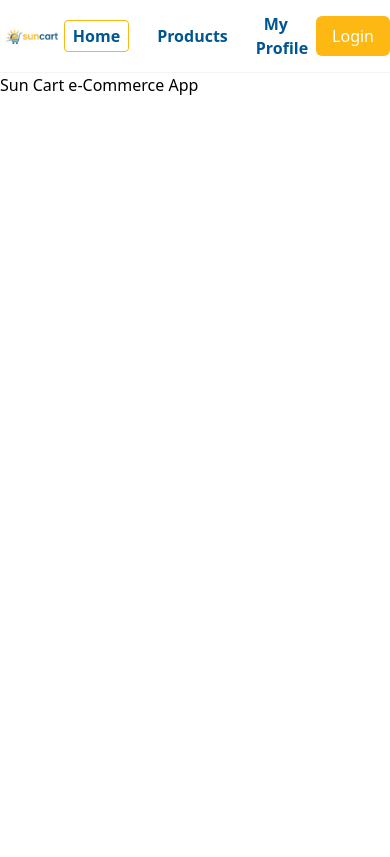
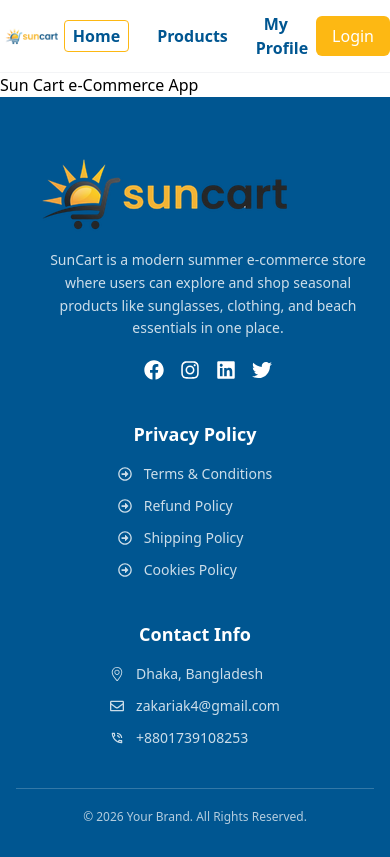
Before and after one commit to HasanMohammodZakaria/assignment-08-sun-cart, a Next.js app: page / in a window 390 px wide. Built offline with nearby package versions, Linux system fonts and the light colour scheme.

Commit message:
create footer with responsive all device

```diff
--- a/src/app/layout.js
+++ b/src/app/layout.js
@@ -1,6 +1,7 @@
 import { Poppins } from "next/font/google";
 import "./globals.css";
 import Navbar from "@/components/shared/Navbar";
+import Footer from "@/components/shared/Footer";
 
 const poppinsSansSerif = Poppins({
   variable: "--font-poppins-sans-serif",
@@ -26,6 +27,7 @@ export default function RootLayout({ children }) {
         <main>
           {children}
         </main>
+        <Footer />
       </body>
     </html>
   );
--- /dev/null
+++ b/src/components/shared/Footer.jsx
@@ -0,0 +1,165 @@
+// import Image from "next/image";
+// import React from "react";
+// import {
+//   FaFacebook,
+//   FaInstagram,
+//   FaLinkedin,
+//   FaRegArrowAltCircleRight,
+//   FaRegEnvelope,
+//   FaTwitter,
+// } from "react-icons/fa";
+// import LogoFt from "@/assets/logo-footer-1.png";
+// import { SlLocationPin } from "react-icons/sl";
+// import { MdOutlinePhoneInTalk } from "react-icons/md";
+
+// const Footer = () => {
+//   return (
+//     <footer className="bg-[#005691] text-white pt-14 pb-8">
+//       <div className=" max-w-7xl mx-auto grid grid-cols-4">
+//         {/* logo & description */}
+//         <div className="">
+//           <Image src={LogoFt} alt="Logo" width={300} height={80} />
+//           <p>
+//             SunCart is a modern summer e-commerce store where users can explore
+//             and shop seasonal products like sunglasses, clothing, and beach
+//             essentials in one place.
+//           </p>
+//           <div>
+//             <FaFacebook />
+//             <FaInstagram />
+//             <FaLinkedin />
+//             <FaTwitter />
+//           </div>
+//         </div>
+
+//         {/* privacy */}
+//         <div>
+//           <h3>Privacy Policy</h3>
+//           <ul>
+//             <li className="flex gap-3 items-center">
+//               <FaRegArrowAltCircleRight /> <span>Terms & Conditions</span>
+//             </li>
+//             <li className="flex gap-3 items-center">
+//               <FaRegArrowAltCircleRight /> <span>Refund Policy</span>
+//             </li>
+//             <li className="flex gap-3 items-center">
+//               <FaRegArrowAltCircleRight /> <span>Shipping Policy</span>
+//             </li>
+
+//             <li className="flex gap-3 items-center">
+//               <FaRegArrowAltCircleRight /> <span>Cookies policy</span>
+//             </li>
+//           </ul>
+//         </div>
+
+//         {/* contact info */}
+//         <div>
+//           <h3>Contact Info</h3>
+//           <ul>
+//             <li className="flex gap-3 items-center">
+//               <SlLocationPin /> <span>Dhaka, Bangladesh</span>
+//             </li>
+//             <li className="flex gap-3 items-center">
+//               <FaRegEnvelope /> <span>zakariak4@gmail.com</span>
+//             </li>
+//             <li className="flex gap-3 items-center">
+//               <MdOutlinePhoneInTalk /> <span>+8801739108253</span>
+//             </li>
+//           </ul>
+//         </div>
+//       </div>
+//       <div className="mt-6 border-t border-white/20 pt-5 text-center text-xs text-white/70">
+//         © {new Date().getFullYear()} Your Brand. All Rights Reserved.
+//       </div>
+//     </footer>
+//   );
+// };
+
+// export default Footer;
+
+import Image from "next/image";
+import React from "react";
+import {
+  FaFacebook,
+  FaInstagram,
+  FaLinkedin,
+  FaRegArrowAltCircleRight,
+  FaRegEnvelope,
+  FaTwitter,
+} from "react-icons/fa";
+import LogoFt from "@/assets/logo-footer-1.png";
+import { SlLocationPin } from "react-icons/sl";
+import { MdOutlinePhoneInTalk } from "react-icons/md";
+
+const Footer = () => {
+  return (
+    <footer className="bg-[#005691] text-white pt-14 pb-8 px-4">
+      <div className="max-w-7xl mx-auto grid grid-cols-1 md:grid-cols-2 lg:grid-cols-3 gap-10">
+        <div className="text-center lg:text-left">
+          <Image src={LogoFt} alt="Logo" width={300} height={60} />
+
+          <p className="mt-4 pl-6.5 text-sm text-white/80 leading-relaxed">
+            SunCart is a modern summer e-commerce store where users can explore
+            and shop seasonal products like sunglasses, clothing, and beach
+            essentials in one place.
+          </p>
+
+          <div className="flex justify-center lg:justify-start gap-4 mt-5 pl-6.5 text-xl">
+            <FaFacebook className="hover:text-yellow-400 cursor-pointer transition" />
+            <FaInstagram className="hover:text-yellow-400 cursor-pointer transition" />
+            <FaLinkedin className="hover:text-yellow-400 cursor-pointer transition" />
+            <FaTwitter className="hover:text-yellow-400 cursor-pointer transition" />
+          </div>
+        </div>
+
+        {/* Column 2 */}
+        <div>
+          <h3 className="text-lg font-semibold mb-4 text-center">
+            Privacy Policy
+          </h3>
+          <ul className="space-y-3 text-sm text-white/80 w-fit mx-auto">
+            <li className="flex  gap-3 items-center hover:text-white cursor-pointer">
+              <FaRegArrowAltCircleRight /> <span>Terms & Conditions</span>
+            </li>
+            <li className="flex  gap-3 items-center hover:text-white cursor-pointer">
+              <FaRegArrowAltCircleRight /> <span>Refund Policy</span>
+            </li>
+            <li className="flex  gap-3 items-center hover:text-white cursor-pointer">
+              <FaRegArrowAltCircleRight /> <span>Shipping Policy</span>
+            </li>
+            <li className="flex  gap-3 items-center hover:text-white cursor-pointer">
+              <FaRegArrowAltCircleRight /> <span>Cookies Policy</span>
+            </li>
+          </ul>
+        </div>
+
+        {/* Column 3 */}
+        <div>
+          <h3 className="text-lg font-semibold mb-4 text-center">
+            Contact Info
+          </h3>
+
+          <ul className="space-y-3 text-sm text-white/80 w-fit mx-auto">
+            <li className="flex items-center gap-3 hover:text-white transition">
+              <SlLocationPin /> <span>Dhaka, Bangladesh</span>
+            </li>
+
+            <li className="flex items-center gap-3 hover:text-white transition">
+              <FaRegEnvelope /> <span>zakariak4@gmail.com</span>
+            </li>
+
+            <li className="flex items-center gap-3 hover:text-white transition">
+              <MdOutlinePhoneInTalk /> <span>+8801739108253</span>
+            </li>
+          </ul>
+        </div>
+      </div>
+
+      <div className=" max-w-7xl mx-auto mt-10 border-t border-white/20 pt-5 text-center text-xs text-white/70 ">
+        © {new Date().getFullYear()} Your Brand. All Rights Reserved.
+      </div>
+    </footer>
+  );
+};
+
+export default Footer;
```
Also changed, not shown: src/assets/logo-footer-1.png (added), src/assets/logo-footer.png (added).
